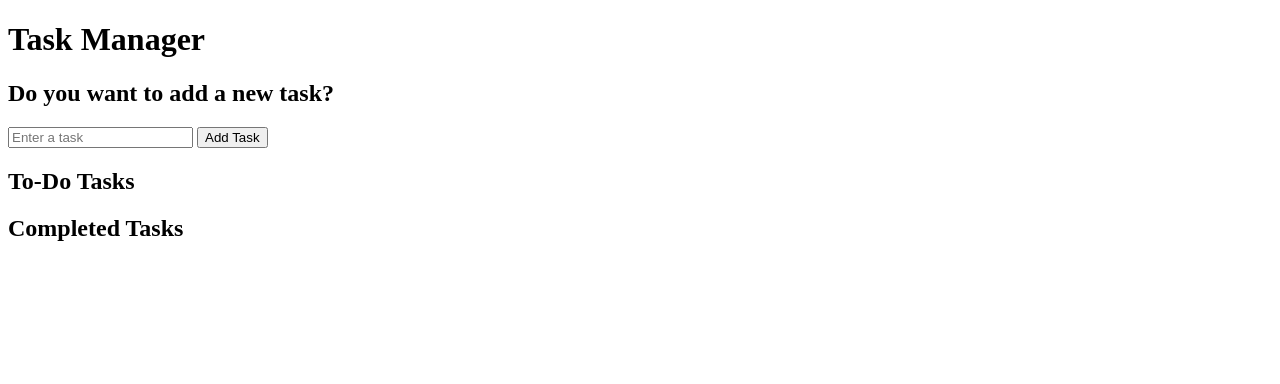
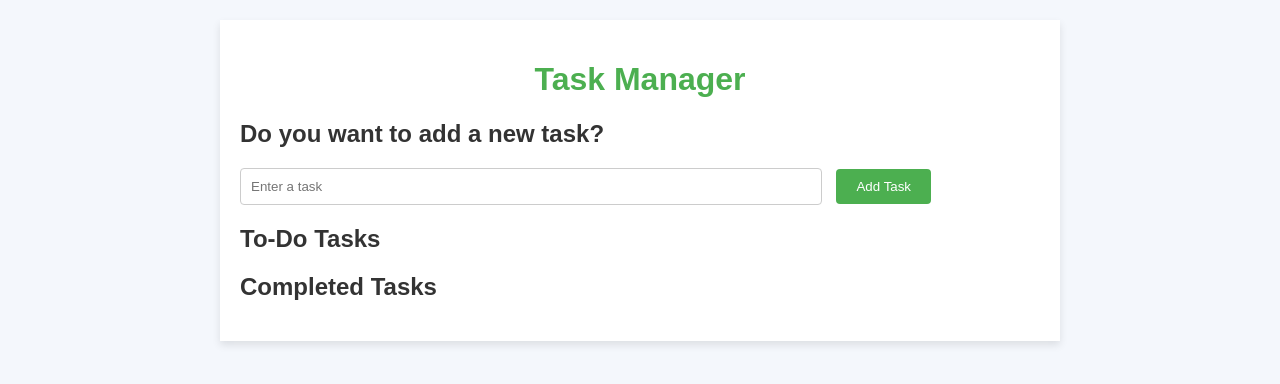
Before and after one commit to Dido-G/Chama, a Flask app: page /tasks in a window 1280 px wide. Shown: the top 384 px of the page. Run offline with Flask 3, Linux system fonts and the light colour scheme; a user stored in the database is signed in.

Commit message:
tasks partly repaired

```diff
--- a/templates/tasks.html
+++ b/templates/tasks.html
@@ -4,9 +4,91 @@
     <meta charset="UTF-8">
     <meta name="viewport" content="width=device-width, initial-scale=1.0">
     <title>Task Manager</title>
+    <style>
+        body {
+            font-family: Arial, sans-serif;
+            background-color: #f4f7fc;
+            margin: 0;
+            padding: 20px;
+        }
+        h1 {
+            text-align: center;
+            color: #4CAF50;
+        }
+        .container {
+            max-width: 800px;
+            margin: 0 auto;
+            padding: 20px;
+            background-color: #fff;
+            box-shadow: 0 4px 8px rgba(0, 0, 0, 0.1);
+        }
+        h2 {
+            color: #333;
+        }
+        input[type="text"] {
+            padding: 10px;
+            margin-right: 10px;
+            width: 70%;
+            border: 1px solid #ccc;
+            border-radius: 4px;
+        }
+        button {
+            padding: 10px 20px;
+            border: none;
+            background-color: #4CAF50;
+            color: white;
+            border-radius: 4px;
+            cursor: pointer;
+        }
+        button:hover {
+            background-color: #45a049;
+        }
+        .task-list {
+            list-style-type: none;
+            padding: 0;
+        }
+        .task-list li {
+            padding: 10px;
+            margin-bottom: 8px;
+            background-color: #f9f9f9;
+            border-radius: 4px;
+            display: flex;
+            justify-content: space-between;
+            align-items: center;
+        }
+        .flash-message {
+            padding: 10px;
+            margin: 10px 0;
+            border-radius: 4px;
+        }
+        .flash-message.success {
+            background-color: #d4edda;
+            color: #155724;
+        }
+        .flash-message.danger {
+            background-color: #f8d7da;
+            color: #721c24;
+        }
+        .flash-message.info {
+            background-color: #d1ecf1;
+            color: #0c5460;
+        }
+    </style>
 </head>
 <body>
+    <div class="container">
         <h1>Task Manager</h1>
+
+        <!-- Flash messages -->
+        {% with messages = get_flashed_messages(with_categories=true) %}
+        {% if messages %}
+            {% for category, message in messages %}
+                <div class="flash-message {{ category }}">
+                    {{ message }}
+                </div>
+            {% endfor %}
+        {% endif %}
+        {% endwith %}
 
         <!-- Form to add a new task -->
         <h2>Do you want to add a new task?</h2>
@@ -16,7 +98,7 @@
         </form>
 
         <h2>To-Do Tasks</h2>
-    <ul>
+        <ul class="task-list">
             {% for task in tasks %}
                 <li>
                     {{ task.task }}
@@ -29,10 +111,11 @@
         </ul>
 
         <h2>Completed Tasks</h2>
-    <ul>
+        <ul class="task-list">
             {% for task in done_tasks %}
                 <li>{{ task.task }}</li>
             {% endfor %}
         </ul>
+    </div>
 </body>
 </html>
```
Also changed, not shown: instance/your_database_name.db. Lines whose indentation alone changed are shown as unchanged.
